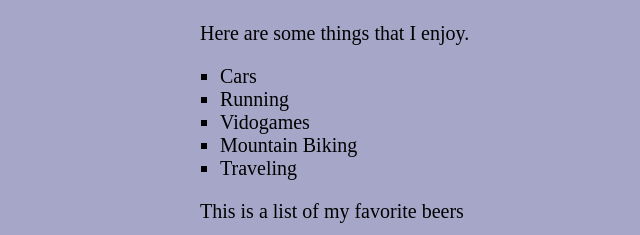
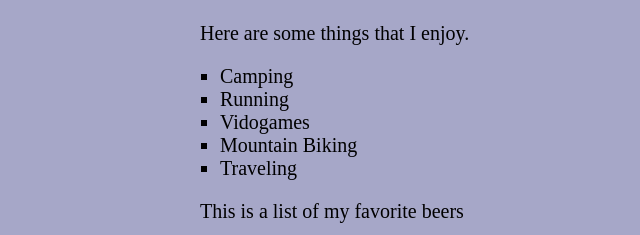
Before and after one commit to ColinTakushi/colintakushi.github.io, a plain HTML site: page About_Me.html in a window 1280 px wide. Shown: the part 361-596 px from the top of the page, 0-640 px from the left. Drawn offline with nearby package versions, Linux system fonts and the light colour scheme.

Commit message:
Updated List

```diff
--- a/About_Me.html
+++ b/About_Me.html
@@ -30,7 +30,7 @@
     </section>
     <ul class="list-text" type="square">
       <li>
-        <span>Cars</span>
+        <span>Camping</span>
       </li>
       <li>
         <span>Running</span>
```
